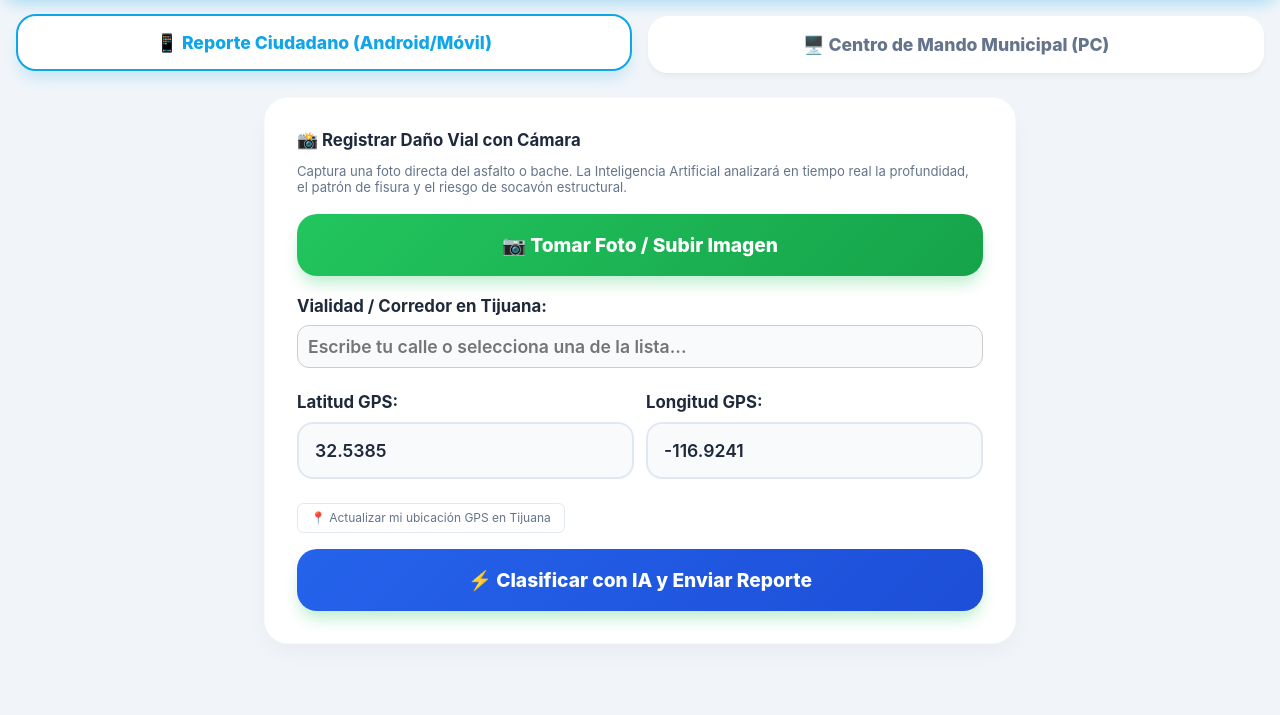
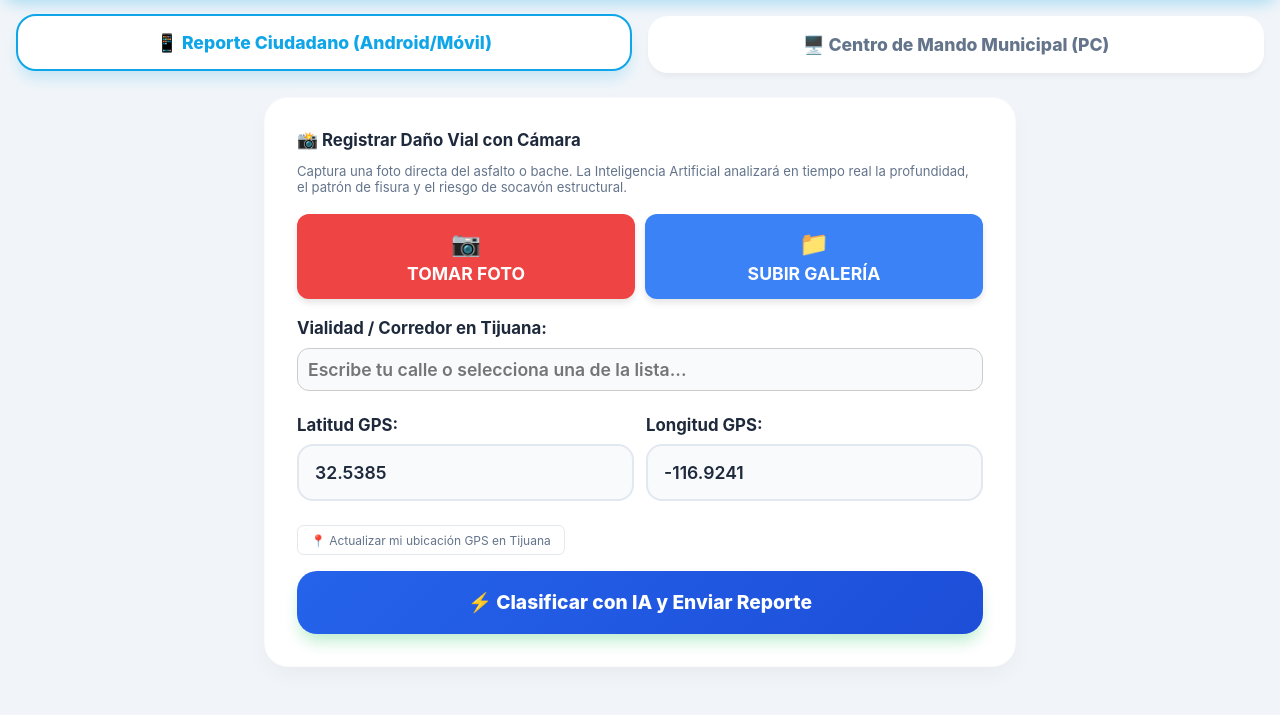
Before and after one commit to luistriche/Bacheo_Inteligente_Tijuana, a Python web app: template templates/index.html in a window 1280 px wide. Shown: the part 86-801 px from the top of the page. Before the commit the page ends 729 px from the top, so only its background shows below. Run offline with Jinja, Linux system fonts and the light colour scheme; the template is opened without the code that fills it, so the values that code supplies are empty.

Commit message:
UI: Dos botones gigantes separados para cámara y galería con type=button

```diff
--- a/templates/index.html
+++ b/templates/index.html
@@ -339,12 +339,21 @@
                     Captura una foto directa del asfalto o bache. La Inteligencia Artificial analizará en tiempo real la profundidad, el patrón de fisura y el riesgo de socavón estructural.
                 </p>
 
-                <!-- Input nativo de cámara para Android / iOS / PC -->
-                <input type="file" id="fotoInput" accept="image/*"  style="display: none;" onchange="handleImageSelection(event)">
+                <!-- Inputs separados -->
+                <input type="file" id="fotoCamara" accept="image/*" capture="environment" style="display: none;" onchange="handleImageSelection(event)">
+                <input type="file" id="fotoGaleria" accept="image/*" style="display: none;" onchange="handleImageSelection(event)">
 
-                <button class="btn-capture" onclick="document.getElementById('fotoInput').click()">
-                    📷 Tomar Foto / Subir Imagen
-                </button>
+                <div style="display: flex; gap: 10px; width: 100%; margin-bottom: 10px;">
+                    <button type="button" style="flex: 1; padding: 15px; border-radius: 12px; font-weight: bold; font-size: 1.1rem; color: white; background-color: #ef4444; border: none; cursor: pointer; display: flex; flex-direction: column; align-items: center; justify-content: center; box-shadow: 0 4px 6px rgba(0,0,0,0.1);" onclick="document.getElementById('fotoCamara').click()">
+                        <span style="font-size: 1.5rem; margin-bottom: 5px;">📷</span>
+                        TOMAR FOTO
+                    </button>
+
+                    <button type="button" style="flex: 1; padding: 15px; border-radius: 12px; font-weight: bold; font-size: 1.1rem; color: white; background-color: #3b82f6; border: none; cursor: pointer; display: flex; flex-direction: column; align-items: center; justify-content: center; box-shadow: 0 4px 6px rgba(0,0,0,0.1);" onclick="document.getElementById('fotoGaleria').click()">
+                        <span style="font-size: 1.5rem; margin-bottom: 5px;">📁</span>
+                        SUBIR GALERÍA
+                    </button>
+                </div>
 
                 <div class="preview-box" id="previewContainer">
                     <img id="imgPreview" alt="Vista previa del bache">
```
